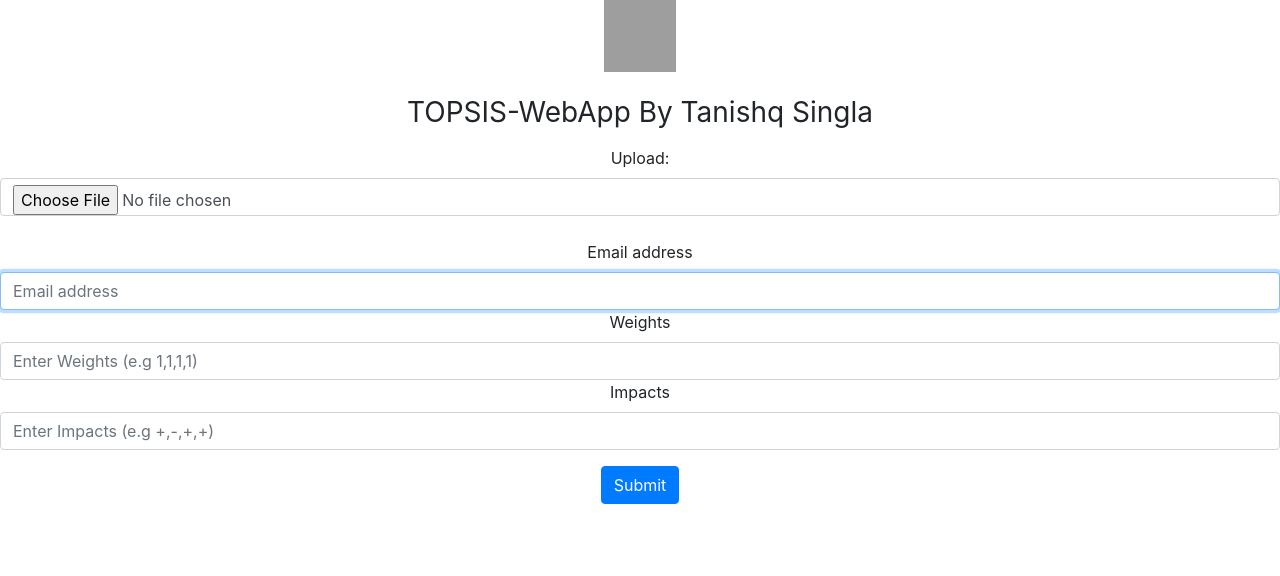
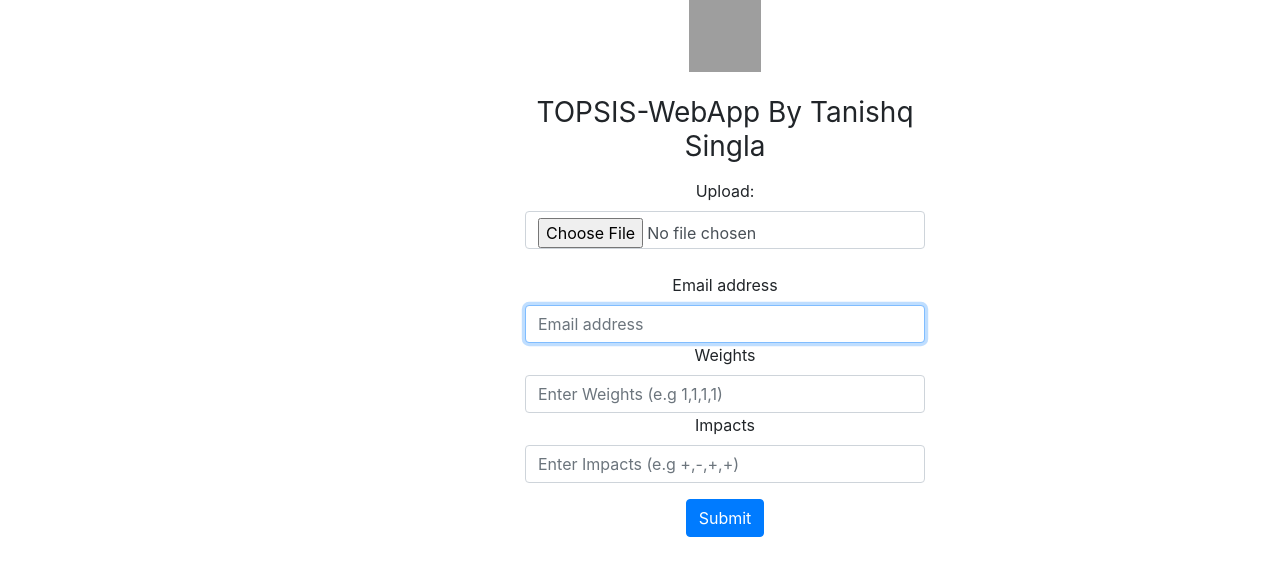
Before and after one commit to TanishqSingla08/TopsisCalculator, a Django app: page / in a window 1280 px wide. Shown: the top 576 px of the page. Run offline with Django 3.2, Linux system fonts and the light colour scheme; grey boxes are pictures that could not be loaded.

Commit message:
Update index.html

```diff
--- a/templates/index.html
+++ b/templates/index.html
@@ -22,6 +22,12 @@
         user-select: none;
       }
 
+      body{
+        width: 400px;
+        position: relative;
+        left:525px;
+      }
+
       @media (min-width: 768px) {
         .bd-placeholder-img-lg {
           font-size: 3.5rem;
@@ -35,7 +41,7 @@
   </head>
   <body class="text-center">
     <form class="form-signin" method="POST" enctype="multipart/form-data">
-        {% csrf_token %}
+        <!-- {% csrf_token %} -->
   <img class="mb-4" src="https://images.squarespace-cdn.com/content/v1/5452398fe4b08a9d2089dea2/1416678446155-CBQETGJOZVZOQA4FGKDI/2014-10-22+16.34.32.jpg?format=1000w" alt="" width="72" height="72">
   <h1 class="h3 mb-3 font-weight-normal">TOPSIS-WebApp By Tanishq Singla</h1>
 
```
